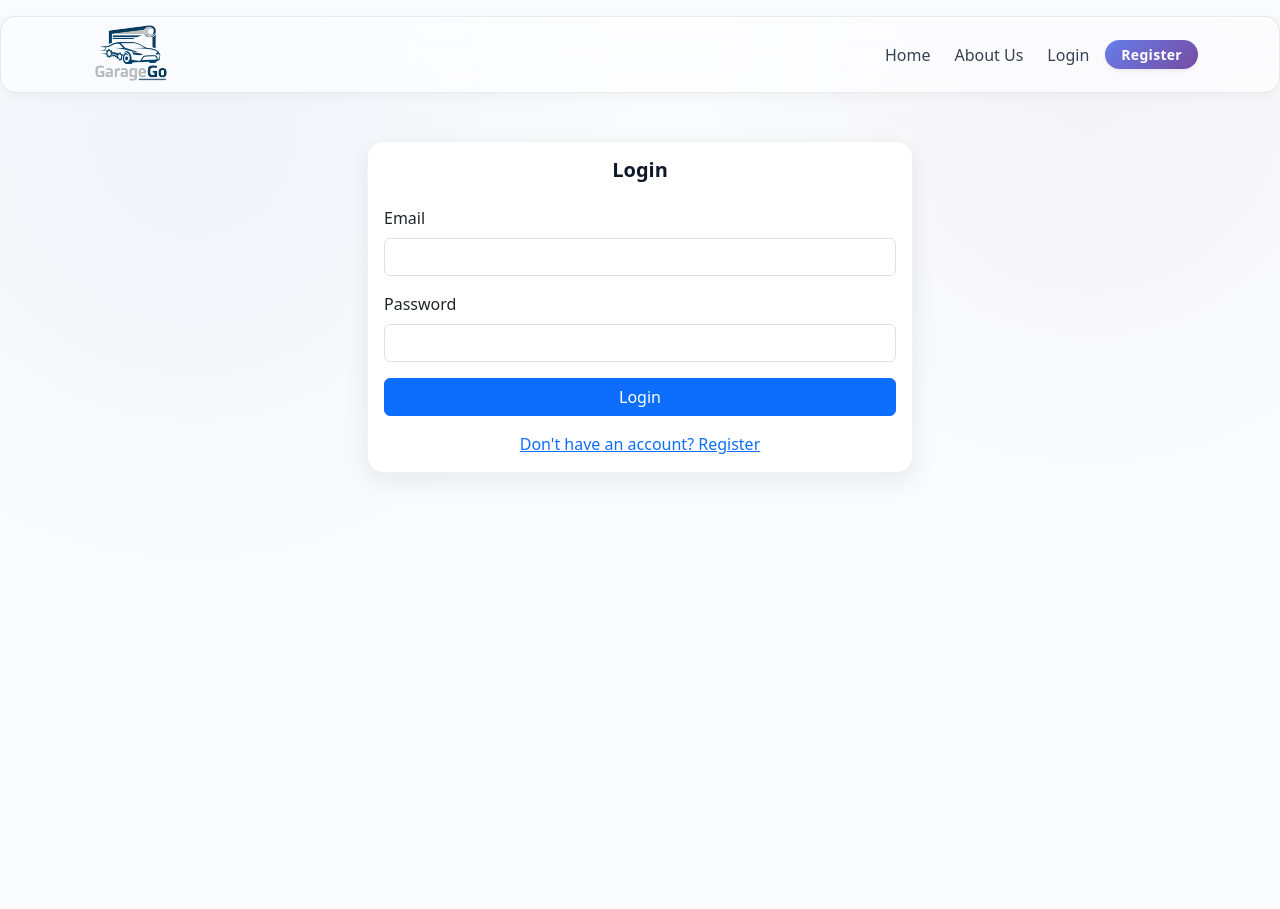
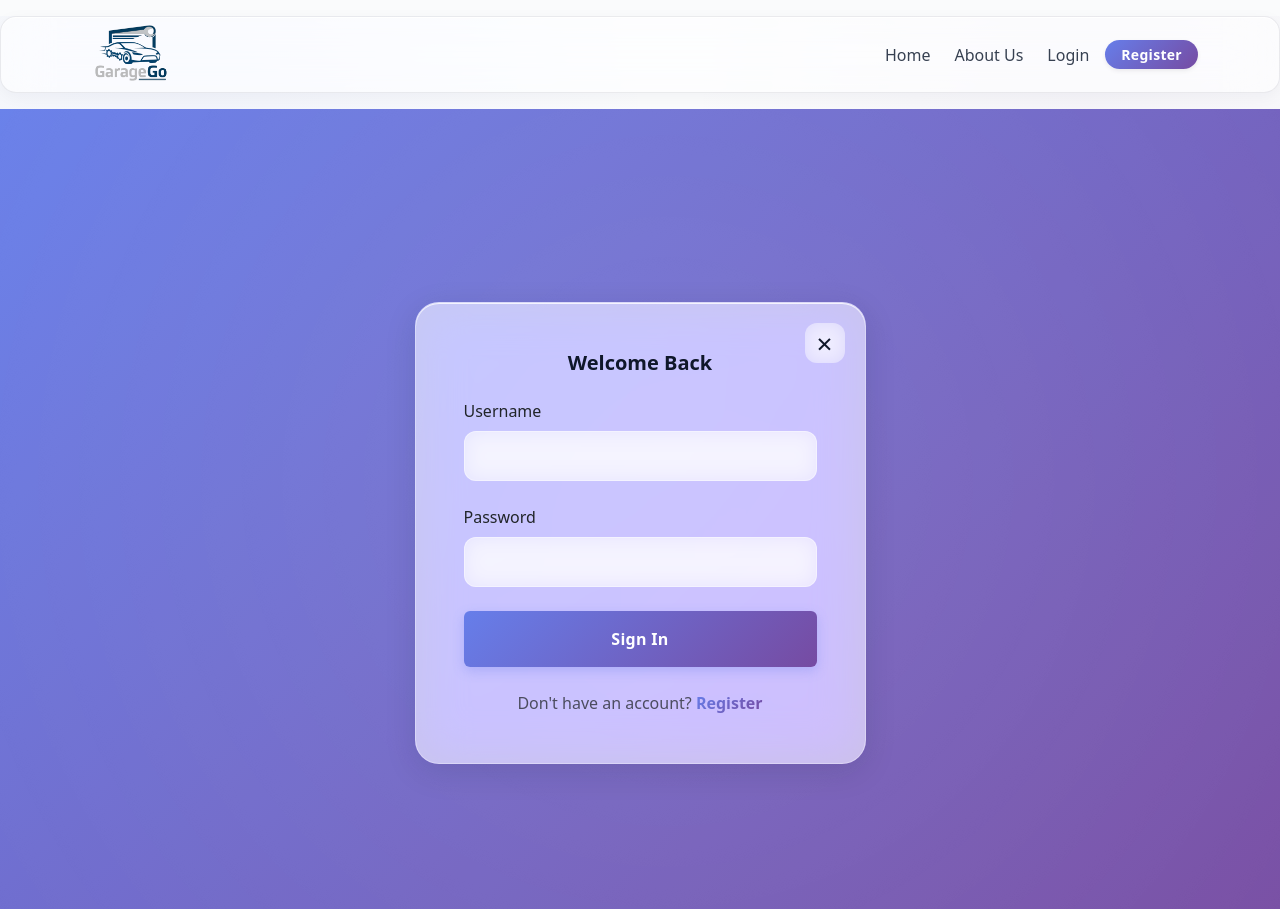
Before and after one commit to abbishanth09/GarageGo, a React (Vite) app in the folder frontend/: page /login in a window 1280 px wide. Before the commit the page ends 816 px from the top, so only its background shows below. Built offline with nearby package versions, Linux system fonts and the light colour scheme.

Commit message:
feat: enhance modal design and functionality with glassmorphism effects

```diff
--- a/frontend/src/components/LoginModal.jsx
+++ b/frontend/src/components/LoginModal.jsx
@@ -44,12 +44,12 @@ const LoginModal = ({ isOpen, onClose, onLogin, onSwitchToRegister }) => {
 
   return (
     <>
-      <div className="modal-backdrop-blur"></div>
+      <div className="modal-backdrop-blur" onClick={onClose}></div>
       <div className="register-modal">
-        <div className="register-modal-content">
-          <div className="register-modal-header">
-            <h2 className="register-modal-title">Welcome Back</h2>
-            <button className="register-modal-close" onClick={onClose}>×</button>
+        <div className="login-modal-glass" onClick={(e) => e.stopPropagation()}>
+          <button className="modal-close-glass" onClick={onClose}>×</button>
+          <div className="modal-header-glass">
+            <h2 className="modal-title-glass">Welcome Back</h2>
           </div>
 
           {error && (
@@ -59,11 +59,11 @@ const LoginModal = ({ isOpen, onClose, onLogin, onSwitchToRegister }) => {
           )}
 
           <form onSubmit={handleSubmit}>
-            <div className="mb-3">
-              <label className="form-label">Username</label>
+            <div className="mb-4">
+              <label className="form-label fw-medium mb-2">Username</label>
               <input
                 type="text"
-                className="form-control register-form-input"
+                className="form-control form-control-glass"
                 name="username"
                 value={formData.username}
                 onChange={handleChange}
@@ -73,10 +73,10 @@ const LoginModal = ({ isOpen, onClose, onLogin, onSwitchToRegister }) => {
             </div>
 
             <div className="mb-4">
-              <label className="form-label">Password</label>
+              <label className="form-label fw-medium mb-2">Password</label>
               <input
                 type="password"
-                className="form-control register-form-input"
+                className="form-control form-control-glass"
                 name="password"
                 value={formData.password}
                 onChange={handleChange}
@@ -87,16 +87,16 @@ const LoginModal = ({ isOpen, onClose, onLogin, onSwitchToRegister }) => {
 
             <button
               type="submit"
-              className="btn btn-gradient w-100 rounded-pill py-3"
+              className="btn btn-gradient w-100 rounded-pill py-3 mt-2"
               disabled={loading}
             >
               {loading ? 'Signing in...' : 'Sign In'}
             </button>
           </form>
 
-          <div className="text-center mt-3">
-            <p className="text-muted small">
-              Don't have an account? <span className="text-gradient-link" style={{ cursor: 'pointer' }} onClick={onSwitchToRegister}>Register</span>
+          <div className="text-center mt-4">
+            <p className="text-muted small mb-0">
+              Don't have an account? <span className="text-gradient fw-semibold" style={{ cursor: 'pointer', textDecoration: 'none' }} onClick={onSwitchToRegister}>Register</span>
             </p>
           </div>
         </div>
--- a/frontend/src/components/RegisterModal.jsx
+++ b/frontend/src/components/RegisterModal.jsx
@@ -54,12 +54,12 @@ const RegisterModal = ({ isOpen, onClose, onLogin, onSwitchToLogin }) => {
 
   return (
     <>
-      <div className="modal-backdrop-blur"></div>
+      <div className="modal-backdrop-blur" onClick={onClose}></div>
       <div className="register-modal">
-        <div className="register-modal-content">
-          <div className="register-modal-header">
-            <h2 className="register-modal-title">Create Account</h2>
-            <button className="register-modal-close" onClick={onClose}>×</button>
+        <div className="login-modal-glass" onClick={(e) => e.stopPropagation()}>
+          <button className="modal-close-glass" onClick={onClose}>×</button>
+          <div className="modal-header-glass">
+            <h2 className="modal-title-glass">Create Account</h2>
           </div>
 
           {error && (
@@ -70,10 +70,10 @@ const RegisterModal = ({ isOpen, onClose, onLogin, onSwitchToLogin }) => {
 
           <form onSubmit={handleSubmit}>
             <div className="mb-3">
-              <label className="form-label">Email</label>
+              <label className="form-label fw-medium mb-2">Email</label>
               <input
                 type="email"
-                className="form-control register-form-input"
+                className="form-control form-control-glass"
                 name="email"
                 value={formData.email}
                 onChange={handleChange}
@@ -82,10 +82,10 @@ const RegisterModal = ({ isOpen, onClose, onLogin, onSwitchToLogin }) => {
             </div>
 
             <div className="mb-3">
-              <label className="form-label">Username</label>
+              <label className="form-label fw-medium mb-2">Username</label>
               <input
                 type="text"
-                className="form-control register-form-input"
+                className="form-control form-control-glass"
                 name="username"
                 value={formData.username}
                 onChange={handleChange}
@@ -94,10 +94,10 @@ const RegisterModal = ({ isOpen, onClose, onLogin, onSwitchToLogin }) => {
             </div>
 
             <div className="mb-3">
-              <label className="form-label">Phone</label>
+              <label className="form-label fw-medium mb-2">Phone</label>
               <input
                 type="tel"
-                className="form-control register-form-input"
+                className="form-control form-control-glass"
                 name="phone"
                 value={formData.phone}
                 onChange={handleChange}
@@ -105,9 +105,9 @@ const RegisterModal = ({ isOpen, onClose, onLogin, onSwitchToLogin }) => {
             </div>
 
             <div className="mb-3">
-              <label className="form-label">Role</label>
+              <label className="form-label fw-medium mb-2">Role</label>
               <select
-                className="form-select register-form-input"
+                className="form-select form-control-glass"
                 name="role"
                 value={formData.role}
                 onChange={handleChange}
@@ -119,10 +119,10 @@ const RegisterModal = ({ isOpen, onClose, onLogin, onSwitchToLogin }) => {
             </div>
 
             <div className="mb-3">
-              <label className="form-label">Password</label>
+              <label className="form-label fw-medium mb-2">Password</label>
               <input
                 type="password"
-                className="form-control register-form-input"
+                className="form-control form-control-glass"
                 name="password"
                 value={formData.password}
                 onChange={handleChange}
@@ -132,10 +132,10 @@ const RegisterModal = ({ isOpen, onClose, onLogin, onSwitchToLogin }) => {
             </div>
 
             <div className="mb-4">
-              <label className="form-label">Confirm Password</label>
+              <label className="form-label fw-medium mb-2">Confirm Password</label>
               <input
                 type="password"
-                className="form-control register-form-input"
+                className="form-control form-control-glass"
                 name="password2"
                 value={formData.password2}
                 onChange={handleChange}
@@ -146,16 +146,16 @@ const RegisterModal = ({ isOpen, onClose, onLogin, onSwitchToLogin }) => {
 
             <button
               type="submit"
-              className="btn btn-gradient w-100 rounded-pill py-3"
+              className="btn btn-gradient w-100 rounded-pill py-3 mt-2"
               disabled={loading}
             >
               {loading ? 'Creating Account...' : 'Register Now'}
             </button>
           </form>
 
-          <div className="text-center mt-3">
-            <p className="text-muted small">
-              Already have an account? <span className="text-gradient-link" style={{ cursor: 'pointer' }} onClick={onSwitchToLogin}>Login</span>
+          <div className="text-center mt-4">
+            <p className="text-muted small mb-0">
+              Already have an account? <span className="text-gradient fw-semibold" style={{ cursor: 'pointer', textDecoration: 'none' }} onClick={onSwitchToLogin}>Login</span>
             </p>
           </div>
         </div>
--- a/frontend/src/index.css
+++ b/frontend/src/index.css
@@ -153,6 +153,106 @@ body {
   border-radius: 16px;
   box-shadow: var(--shadow-md);
   border: 1px solid var(--border);
+}
+
+.card-glass {
+  background: rgba(255, 255, 255, 0.6);
+  backdrop-filter: blur(24px) saturate(180%);
+  -webkit-backdrop-filter: blur(24px) saturate(180%);
+  border: 1px solid rgba(255, 255, 255, 0.3);
+  box-shadow: 0 8px 32px rgba(15, 23, 42, 0.12),
+              inset 0 1px 0 rgba(255, 255, 255, 0.8);
+  border-radius: 24px;
+  transition: all 0.3s ease;
+}
+
+.card-glass:hover {
+  background: rgba(255, 255, 255, 0.7);
+  box-shadow: 0 12px 40px rgba(15, 23, 42, 0.16),
+              inset 0 1px 0 rgba(255, 255, 255, 0.9);
+  transform: translateY(-2px);
+}
+
+.form-control-glass {
+  background: rgba(255, 255, 255, 0.5);
+  backdrop-filter: blur(10px);
+  -webkit-backdrop-filter: blur(10px);
+  border: 1px solid rgba(255, 255, 255, 0.4);
+  border-radius: 12px;
+  padding: 12px 16px;
+  transition: all 0.3s ease;
+}
+
+.form-control-glass:focus {
+  background: rgba(255, 255, 255, 0.7);
+  border-color: rgba(102, 126, 234, 0.5);
+  box-shadow: 0 0 0 4px rgba(102, 126, 234, 0.1),
+              inset 0 1px 2px rgba(0, 0, 0, 0.05);
+  outline: none;
+}
+
+.form-control-glass::placeholder {
+  color: rgba(15, 23, 42, 0.5);
+}
+
+.login-container {
+  min-height: 100vh;
+  display: flex;
+  align-items: center;
+  justify-content: center;
+  padding: 20px;
+  background: linear-gradient(135deg, #667eea 0%, #764ba2 100%);
+  position: relative;
+  overflow: hidden;
+}
+
+.login-container::before {
+  content: '';
+  position: absolute;
+  top: -50%;
+  left: -50%;
+  width: 200%;
+  height: 200%;
+  background: radial-gradient(circle, rgba(255, 255, 255, 0.1) 0%, transparent 70%);
+  animation: float 20s ease-in-out infinite;
+}
+
+@keyframes float {
+  0%, 100% { transform: translate(0, 0) rotate(0deg); }
+  33% { transform: translate(30px, -30px) rotate(120deg); }
+  66% { transform: translate(-20px, 20px) rotate(240deg); }
+}
+
+.btn-close-glass {
+  position: absolute;
+  top: 20px;
+  right: 20px;
+  width: 40px;
+  height: 40px;
+  border-radius: 12px;
+  border: none;
+  background: rgba(255, 255, 255, 0.3);
+  backdrop-filter: blur(10px);
+  -webkit-backdrop-filter: blur(10px);
+  color: #0f172a;
+  font-size: 28px;
+  font-weight: 300;
+  line-height: 1;
+  display: flex;
+  align-items: center;
+  justify-content: center;
+  cursor: pointer;
+  transition: all 0.2s ease;
+  z-index: 10;
+}
+
+.btn-close-glass:hover {
+  background: rgba(255, 255, 255, 0.5);
+  transform: rotate(90deg);
+}
+
+.btn-close-glass:active {
+  transform: rotate(90deg) scale(0.95);
 }
 
 .table th {
@@ -563,10 +663,10 @@ body {
   left: 0;
   right: 0;
   bottom: 0;
-  background: rgba(15, 23, 42, 0.4);
-  backdrop-filter: blur(8px);
-  -webkit-backdrop-filter: blur(8px);
-  z-index: 999;
+  background: rgba(15, 23, 42, 0.5);
+  backdrop-filter: blur(20px) saturate(120%);
+  -webkit-backdrop-filter: blur(20px) saturate(120%);
+  z-index: 9999;
   animation: fadeIn 0.3s ease;
 }
 
@@ -575,7 +675,7 @@ body {
   top: 50%;
   left: 50%;
   transform: translate(-50%, -50%);
-  z-index: 1000;
+  z-index: 10000;
   max-height: 90vh;
   overflow-y: auto;
   animation: slideUp 0.3s ease;
@@ -666,6 +766,72 @@ body {
   opacity: 0.8;
 }
 
+.login-modal-glass {
+  background: rgba(255, 255, 255, 0.25);
+  backdrop-filter: blur(40px) saturate(180%);
+  -webkit-backdrop-filter: blur(40px) saturate(180%);
+  border: 1px solid rgba(255, 255, 255, 0.4);
+  border-radius: 24px;
+  padding: 3rem 2.5rem;
+  box-shadow: 0 8px 32px rgba(15, 23, 42, 0.15),
+              0 20px 60px rgba(102, 126, 234, 0.2),
+              inset 0 1px 0 rgba(255, 255, 255, 0.6);
+  min-width: 450px;
+  max-width: 500px;
+  position: relative;
+  transition: all 0.3s ease;
+}
+
+.login-modal-glass:hover {
+  box-shadow: 0 12px 40px rgba(15, 23, 42, 0.18),
+              0 25px 70px rgba(102, 126, 234, 0.25),
+              inset 0 1px 0 rgba(255, 255, 255, 0.7);
+}
+
+.modal-header-glass {
+  margin-bottom: 2rem;
+  text-align: center;
+}
+
+.modal-title-glass {
+  font-size: 2rem;
+  font-weight: 700;
+  color: #0f172a;
+  margin: 0;
+}
+
+.modal-close-glass {
+  position: absolute;
+  top: 20px;
+  right: 20px;
+  width: 40px;
+  height: 40px;
+  border-radius: 12px;
+  border: none;
+  background: rgba(255, 255, 255, 0.4);
+  backdrop-filter: blur(10px);
+  -webkit-backdrop-filter: blur(10px);
+  color: #0f172a;
+  font-size: 28px;
+  font-weight: 300;
+  line-height: 1;
+  display: flex;
+  align-items: center;
+  justify-content: center;
+  cursor: pointer;
+  transition: all 0.2s ease;
+  z-index: 10;
+}
+
+.modal-close-glass:hover {
+  background: rgba(255, 255, 255, 0.6);
+  transform: rotate(90deg);
+}
+
+.modal-close-glass:active {
+  transform: rotate(90deg) scale(0.95);
+}
+
 @keyframes fadeIn {
   from {
     opacity: 0;
--- a/frontend/src/pages/Login.jsx
+++ b/frontend/src/pages/Login.jsx
@@ -34,13 +34,26 @@ const Login = ({ onLogin }) => {
     }
   }
 
+  const handleClose = () => {
+    navigate('/')
+  }
+
   return (
-    <div className="container mt-5">
-      <div className="row justify-content-center">
-        <div className="col-md-6">
-          <div className="card">
-            <div className="card-body">
-              <h3 className="card-title text-center mb-4">Login</h3>
+    <div className="login-container">
+      <div className="container mt-5">
+        <div className="row justify-content-center">
+          <div className="col-md-6 col-lg-5">
+            <div className="card card-glass position-relative">
+              <button
+                type="button"
+                className="btn-close-glass"
+                onClick={handleClose}
+                aria-label="Close"
+              >
+                ×
+              </button>
+              <div className="card-body p-4 p-md-5">
+                <h3 className="card-title text-center mb-4 fw-bold">Welcome Back</h3>
 
               {error && (
                 <div className="alert alert-danger" role="alert">
@@ -49,11 +62,11 @@ const Login = ({ onLogin }) => {
               )}
 
               <form onSubmit={handleSubmit}>
-                <div className="mb-3">
-                  <label className="form-label">Email</label>
+                <div className="mb-4">
+                  <label className="form-label fw-medium">Username</label>
                   <input
                     type="email"
-                    className="form-control"
+                    className="form-control form-control-glass"
                     name="email"
                     value={formData.email}
                     onChange={handleChange}
@@ -61,11 +74,11 @@ const Login = ({ onLogin }) => {
                   />
                 </div>
 
-                <div className="mb-3">
-                  <label className="form-label">Password</label>
+                <div className="mb-4">
+                  <label className="form-label fw-medium">Password</label>
                   <input
                     type="password"
-                    className="form-control"
+                    className="form-control form-control-glass"
                     name="password"
                     value={formData.password}
                     onChange={handleChange}
@@ -75,15 +88,17 @@ const Login = ({ onLogin }) => {
 
                 <button
                   type="submit"
-                  className="btn btn-primary w-100"
+                  className="btn btn-gradient w-100 py-3"
                   disabled={loading}
                 >
-                  {loading ? 'Logging in...' : 'Login'}
+                  {loading ? 'Signing in...' : 'Sign In'}
                 </button>
               </form>
 
-              <div className="text-center mt-3">
-                <Link to="/register">Don't have an account? Register</Link>
+              <div className="text-center mt-4">
+                <span className="text-muted">Don't have an account? </span>
+                <Link to="/register" className="text-gradient fw-semibold text-decoration-none">Register</Link>
+              </div>
               </div>
             </div>
           </div>
```
